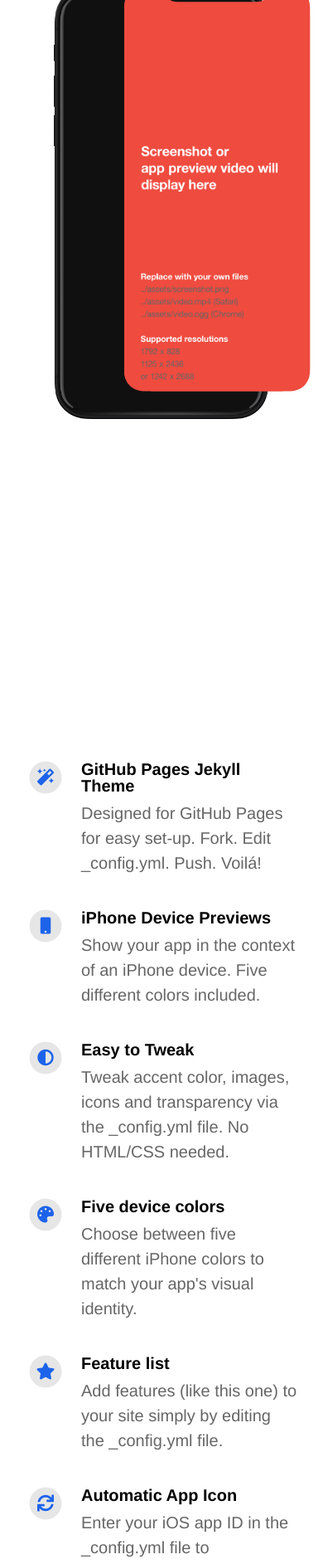
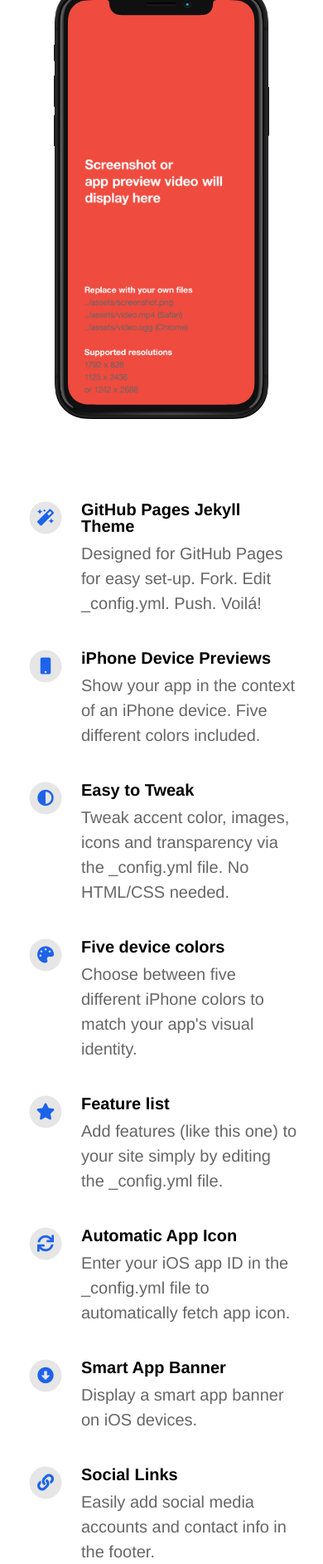
Before and after one commit to thehale/BinaryClock, a Jekyll site: the page built from docs/index.html, in a window 390 px wide. Shown: the part 768-2653 px from the top of the page at 83% size. Built offline with Jekyll 4.4.1, drawn with Linux system fonts in a browser that asks for light colours; nearby versions of some CDN libraries.

Commit message:
Fixing SVG scaling on small devices.

```diff
--- a/docs/_includes/head.html
+++ b/docs/_includes/head.html
@@ -1,7 +1,7 @@
 <head>
 	<meta charset="utf-8">
 	<meta http-equiv="x-ua-compatible" content="ie=edge">
-	<meta name="viewport" content="width=device-width, initial-scale=1">
+	<meta name="viewport" content="width=device-width, initial-scale=1.0">
 	<base target="_blank">
 
 	<title>{% if site.title %}{{ site.title }}{% else %}{{ site.app_name }}{% endif %}</title>
--- a/docs/_layouts/default.html
+++ b/docs/_layouts/default.html
@@ -9,15 +9,8 @@
                 <div class="container">
                     {% include header.html %}
                     <div class="iphonePreview">
-                        <!--<svg width="0" height="0">
-                            <defs>
-                                <clipPath id="screenMask">
-                                    <path id="shape" class="cls-1" d="M6490.24,1234.36H6216.28c-2.57,0-10.55-.07-12.07-0.07a87.524,87.524,0,0,1-12-1.03,40.051,40.051,0,0,1-11.4-3.79,38.315,38.315,0,0,1-16.82-16.84,39.948,39.948,0,0,1-3.78-11.42,72.257,72.257,0,0,1-1.04-12.02c-0.06-1.83-.06-5.56-0.06-5.56V452.125h0s0.06-11.391.06-12.086a87.9,87.9,0,0,1,1.04-12.025,39.843,39.843,0,0,1,3.78-11.413,38.283,38.283,0,0,1,16.82-16.847,39.762,39.762,0,0,1,11.4-3.785,71.909,71.909,0,0,1,12-1.037c16.99-.567,36.32-0.061,34.51-0.061,5.02,0,6.5,3.439,6.63,6.962a35.611,35.611,0,0,0,1.2,8.156,21.326,21.326,0,0,0,19.18,15.592c2.28,0.192,6.78.355,6.78,0.355H6433.7s4.5-.059,6.79-0.251a21.348,21.348,0,0,0,19.18-15.591,35.582,35.582,0,0,0,1.19-8.154c0.13-3.523,1.61-6.962,6.64-6.962-1.81,0,17.52-.5,34.5.061a71.923,71.923,0,0,1,12.01,1.038,39.832,39.832,0,0,1,11.4,3.784,38.283,38.283,0,0,1,16.82,16.844,40.153,40.153,0,0,1,3.78,11.413,87.844,87.844,0,0,1,1.03,12.023c0,0.695.06,12.084,0.06,12.084h0V1183.64s0,3.72-.06,5.55a72.366,72.366,0,0,1-1.03,12.03,40.2,40.2,0,0,1-3.78,11.41,38.315,38.315,0,0,1-16.82,16.84,40.155,40.155,0,0,1-11.4,3.79,87.669,87.669,0,0,1-12.01,1.03c-1.52,0-9.5.07-12.07,0.07" transform="translate(-6159.12 -394.656)"/>
-                                </clipPath>
-                            </defs>
-                        </svg>-->
 
-                        <svg version="1.1" xmlns="http://www.w3.org/2000/svg" xmlns:xlink="http://www.w3.org/1999/xlink" viewBox="0 0 0 0">
+                        <svg version="1.1" xmlns="http://www.w3.org/2000/svg" xmlns:xlink="http://www.w3.org/1999/xlink" viewBox="0 0 0 0" style="position:absolute">
                             <clipPath id="screenMask" clipPathUnits="objectBoundingBox" transform="scale(0.00257, 0.00119)">
                                 <path d="M6490.24,1234.36H6216.28c-2.57,0-10.55-.07-12.07-0.07a87.524,87.524,0,0,1-12-1.03,40.051,40.051,0,0,1-11.4-3.79,38.315,38.315,0,0,1-16.82-16.84,39.948,39.948,0,0,1-3.78-11.42,72.257,72.257,0,0,1-1.04-12.02c-0.06-1.83-.06-5.56-0.06-5.56V452.125h0s0.06-11.391.06-12.086a87.9,87.9,0,0,1,1.04-12.025,39.843,39.843,0,0,1,3.78-11.413,38.283,38.283,0,0,1,16.82-16.847,39.762,39.762,0,0,1,11.4-3.785,71.909,71.909,0,0,1,12-1.037c16.99-.567,36.32-0.061,34.51-0.061,5.02,0,6.5,3.439,6.63,6.962a35.611,35.611,0,0,0,1.2,8.156,21.326,21.326,0,0,0,19.18,15.592c2.28,0.192,6.78.355,6.78,0.355H6433.7s4.5-.059,6.79-0.251a21.348,21.348,0,0,0,19.18-15.591,35.582,35.582,0,0,0,1.19-8.154c0.13-3.523,1.61-6.962,6.64-6.962-1.81,0,17.52-.5,34.5.061a71.923,71.923,0,0,1,12.01,1.038,39.832,39.832,0,0,1,11.4,3.784,38.283,38.283,0,0,1,16.82,16.844,40.153,40.153,0,0,1,3.78,11.413,87.844,87.844,0,0,1,1.03,12.023c0,0.695.06,12.084,0.06,12.084h0V1183.64s0,3.72-.06,5.55a72.366,72.366,0,0,1-1.03,12.03,40.2,40.2,0,0,1-3.78,11.41,38.315,38.315,0,0,1-16.82,16.84,40.155,40.155,0,0,1-11.4,3.79,87.669,87.669,0,0,1-12.01,1.03c-1.52,0-9.5.07-12.07,0.07" transform="translate(-6159.12 -394.656)"/>
                             </clipPath>
--- a/docs/_sass/layout.scss
+++ b/docs/_sass/layout.scss
@@ -20,6 +20,7 @@
 }
 
 .container {					// Set up the container for the site content
+	box-sizing: border-box;
 	display: grid;
 	margin: auto;
 	max-width: $content-width;
@@ -40,7 +41,7 @@
 
 
 	.container {
-		grid-template-rows: 115px auto 939px auto auto;
+		grid-template-rows: 115px auto auto auto auto;
 		grid-template-areas:
 			"h h h h h h h h h h h h"
 			"i i i i i i i i i i i i"
@@ -181,7 +182,7 @@
 
 .downloadButtonsContainer {
 	display: inline-flex;
-	flex-direction: column;
+	flex-direction: row;
 	margin-top: 42px;
 	filter: $drop-shadow;
 }
@@ -190,6 +191,7 @@
 
 	.downloadButtonsContainer {
 		align-items: center;
+		flex-direction: column;
 	}
 
 }
@@ -233,7 +235,7 @@
 	-webkit-clip-path: url(#screenMask);
 	clip-path: url(#screenMask);
 	margin-left: 29px;
-	margin-top: -127px;
+	margin-top: 27px;
 }
 
 .videoContainer {
@@ -258,7 +260,8 @@
 		background-size: 260px auto;
 		background-position: center 0;
 		margin-top: 47px;
-		justify-items: center;
+		justify-content: center;
+		padding-bottom: 75px;
 	}
 
 	.iphoneScreen {
@@ -266,7 +269,8 @@
 		height: 488px;
 		-webkit-clip-path: url(#screenMask);
 		clip-path: url(#screenMask);
-		margin-top: 0px;
+		margin: 0px;
+		margin-top: 16px;
 	}
 
 	.videoContainer {
```
Also changed, not shown: docs/assets/screen.svg.
